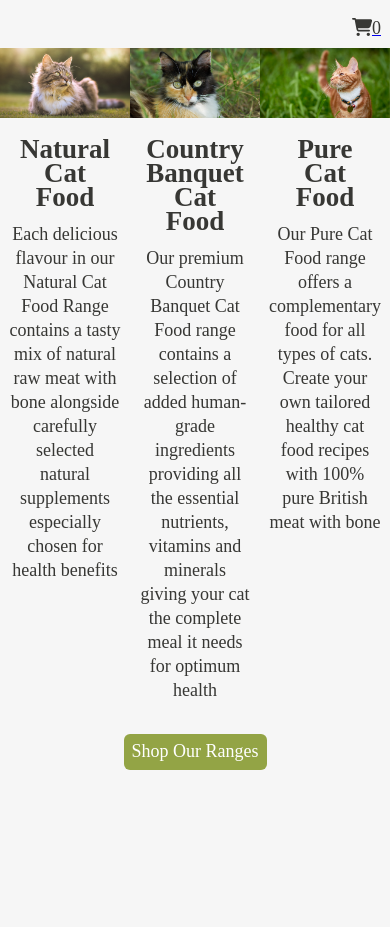
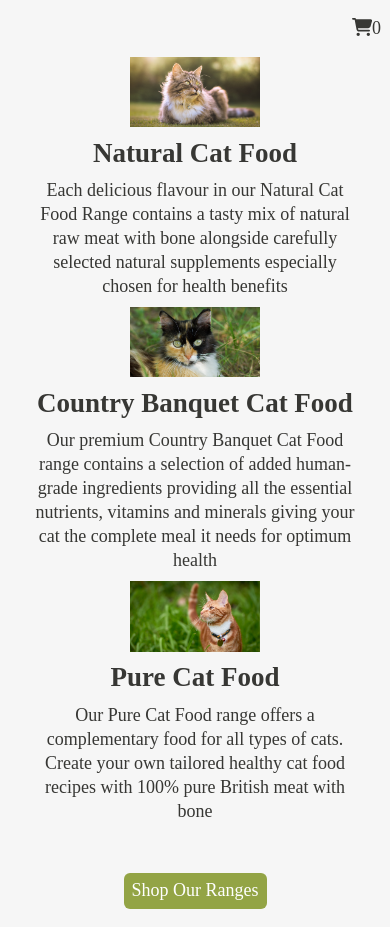
Before and after one commit to elnurad/online-shop, a React (Create React App) app: page / in a window 390 px wide. Before the commit the page ends 844 px from the top, so only its background shows below. Built offline with nearby package versions, Linux system fonts and the light colour scheme.

Commit message:
responsive styles

```diff
--- a/src/App.js
+++ b/src/App.js
@@ -1,7 +1,6 @@
-// eslint-disable-next-line no-unused-vars
 import React, { useState } from 'react';
 import {
-  BrowserRouter as Router, Routes, Route, Link,
+  BrowserRouter as Router, Routes, Route,
 } from 'react-router-dom';
 import './App.css';
 import NavBar from './components/NavBar';
@@ -10,9 +9,9 @@ import Shop from './components/Shop';
 // eslint-disable-next-line import/no-named-as-default
 import Home from './components/Home';
 
-const catImageOne = require('./assets/cat_one.jpg');
+const catImageOne = require('./assets/cat_one.webp');
 const catImageTwo = require('./assets/cat_two.jpg');
-const catImageThree = require('./assets/cat_three.jpg');
+const catImageThree = require('./assets/cat_three.png');
 
 const foodImageOne = require('./assets/country_banquet_turkey.jpg');
 const foodImageTwo = require('./assets/cat_beef_chicken.jpg');
@@ -83,27 +82,12 @@ const foodItems = [{
 ];
 
 function App() {
-  // eslint-disable-next-line no-unused-vars
   const [cart, setCart] = useState([]);
-  // eslint-disable-next-line no-unused-vars
   const [cartQuantity, setCartQuantity] = useState(0);
-  // const addItem = (item) => {
-  //   console.log(cart);
-  //   // eslint-disable-next-line react/prop-types
-  //   if (cart.indexOf(item) > -1) {
-  //     return;
-  //   }
-  //   setCart([...cart, item]);
-  // };
-  // const addItem = (item) => {
-  //   setCart([...cart, item]);
-  //   // eslint-disable-next-line no-console
-  //   console.log(cart);
-  // };
   return (
     <Router>
       <div className="App">
-        <Link to="/"><NavBar cartQuantity={cartQuantity} setCartQuantity={setCartQuantity} /></Link>
+        <NavBar cartQuantity={cartQuantity} setCartQuantity={setCartQuantity} />
         <Routes>
           <Route path="/shop" element={<Shop cart={cart} setCart={setCart} foodItems={foodItems} cartQuantity={cartQuantity} setCartQuantity={setCartQuantity} />} />
           <Route path="/" exact element={<Home catImageOne={catImageOne} catImageTwo={catImageTwo} catImageThree={catImageThree} />} />
--- a/src/components/Cart.module.css
+++ b/src/components/Cart.module.css
@@ -14,9 +14,13 @@ body {
   line-height: 1.11;
 }
 .cartContainer {
-  margin: 1em;
+  margin-bottom: 1em;
   margin-top: 2em;
+  /* display: block;
+  margin-left: auto;
+  margin-right: auto; */
   text-align: center;
+
 }
 .cartUnorderedList {
   margin: auto;
@@ -106,3 +110,22 @@ body {
   border-color:  #9882b0;
 
 }
+
+@media (max-width: 840px) {
+  .cartUnorderedList {
+    width: 100%;
+
+  }
+
+  .paymetUI h3, .paymentUI button {
+
+    font-weight: 200;
+    width: 50%;
+
+  }
+  .cartContainer {
+
+  }
+
+
+  }
--- a/src/components/CatCardHome.js
+++ /dev/null
@@ -1,14 +0,0 @@
-import React from 'react';
-import styles from './CatCardHome.module.css';
-// eslint-disable-next-line react/prop-types
-function CatCardHome({ catImage, rangeTitle, rangeText }) {
-  return (
-    <div>
-      <img className={styles.catImg} src={catImage} alt="" />
-      <h2 className={styles.rangeTitle}>{rangeTitle}</h2>
-      <p className={styles.rangeText}>{rangeText}</p>
-    </div>
-  );
-}
-
-export default CatCardHome;
--- /dev/null
+++ b/src/components/CatGalleryHome.js
@@ -0,0 +1,22 @@
+import React from 'react';
+import PropTypes from 'prop-types';
+import styles from './CatGalleryHome.module.css';
+
+function CatGalleryHome({ catImage, rangeTitle, rangeText }) {
+  CatGalleryHome.propTypes = {
+    catImage: PropTypes.string.isRequired,
+    rangeTitle: PropTypes.string.isRequired,
+    rangeText: PropTypes.string.isRequired,
+  };
+  return (
+    <div>
+      <picture>
+        <img className={styles.catImg} src={catImage} alt="" />
+      </picture>
+      <h2 className={styles.rangeTitle}>{rangeTitle}</h2>
+      <p className={styles.rangeText}>{rangeText}</p>
+    </div>
+  );
+}
+
+export default CatGalleryHome;
--- a/src/components/CatCardHome.module.css
+++ b/src/components/CatGalleryHome.module.css
@@ -1,6 +1,7 @@
 .catImg {
     width: 33.33vw;
    /* height: 20%; */
+
 }
 
 .rangeTitle, .rangeText {
--- a/src/components/Home.js
+++ b/src/components/Home.js
@@ -1,7 +1,7 @@
 import React from 'react';
 import { Link } from 'react-router-dom';
 import PropTypes from 'prop-types';
-import CatCardHome from './CatCardHome';
+import CatGalleryHome from './CatGalleryHome';
 import ShopButton from './ShopButton';
 import styles from './Home.module.css';
 
@@ -21,21 +21,21 @@ function Home({ catImageOne, catImageTwo, catImageThree }) {
     <div>
       <div className={styles.container}>
         <div>
-          <CatCardHome
+          <CatGalleryHome
             catImage={catImageOne}
             rangeTitle={rangeTitleOne}
             rangeText={rangeTextOne}
           />
         </div>
         <div>
-          <CatCardHome
+          <CatGalleryHome
             catImage={catImageTwo}
             rangeTitle={rangeTitleTwo}
             rangeText={rangeTextTwo}
           />
         </div>
         <div>
-          <CatCardHome
+          <CatGalleryHome
             catImage={catImageThree}
             rangeTitle={rangeTitleThree}
             rangeText={rangeTextThree}
--- a/src/components/Home.module.css
+++ b/src/components/Home.module.css
@@ -8,3 +8,20 @@
 .shopButtonRow {
     text-align: center;;
 }
+
+@media (max-width: 840px) {
+    .container {
+        display: flex;
+        flex-direction: column;
+        margin: 1em;
+    }
+    img {
+        display: block;
+        margin: auto;
+    }
+    .shopButtonRow {
+        margin: 1em;
+    }
+
+
+    }
--- a/src/components/NavBar.js
+++ b/src/components/NavBar.js
@@ -1,6 +1,5 @@
-/* eslint-disable no-unused-vars */
-/* eslint-disable react/prop-types */
 import React from 'react';
+import PropTypes from 'prop-types';
 import { Link } from 'react-router-dom';
 import { FontAwesomeIcon } from '@fortawesome/react-fontawesome';
 import { faCartShopping } from '@fortawesome/free-solid-svg-icons';
@@ -8,15 +7,21 @@ import styles from './NavBar.module.css';
 
 const logo = require('../assets/logo.svg');
 
-function NavBar({ cartQuantity, setCartQuantity }) {
+function NavBar({ cartQuantity }) {
+  NavBar.propTypes = {
+    cartQuantity: PropTypes.number.isRequired,
+  };
   return (
     <div className={styles.navbar}>
-      <img className={styles.navbarImg} src={logo.default} alt="" />
+      <Link to="/" className={styles.navbarImg}><img src={logo.default} alt="" /></Link>
       <div className={styles.navbarCart}>
-        <Link to="/cart"><FontAwesomeIcon icon={faCartShopping} /></Link>
-        <span><Link to="/cart">{cartQuantity}</Link></span>
+        <span>
+          <Link to="/cart"><FontAwesomeIcon icon={faCartShopping} /></Link>
+          <Link to="/cart">{cartQuantity}</Link>
+        </span>
       </div>
     </div>
+
   );
 }
 
--- a/src/components/NavBar.module.css
+++ b/src/components/NavBar.module.css
@@ -2,9 +2,12 @@
     display: block;
     margin-left: auto;
     margin-right: auto;
+
 }
 .navbar {
     display: flex;
+    flex-direction: row;
+    justify-content: space-between;
     margin:0.5em;
     margin-top: 1em;
 }
--- a/src/components/Shop.module.css
+++ b/src/components/Shop.module.css
@@ -11,3 +11,13 @@
     margin: 0.5em;
 
 }
+
+
+@media (max-width: 840px) {
+    .shopContainer {
+        display: flex;
+        flex-direction: column;
+    }
+
+
+    }
```
Also changed, not shown: src/components/Cart.js (+9 -9 lines), src/assets/cat_one.webp (renamed from src/assets/cat_one.jpg), src/assets/cat_three.png (renamed from src/assets/cat_three.jpg).
